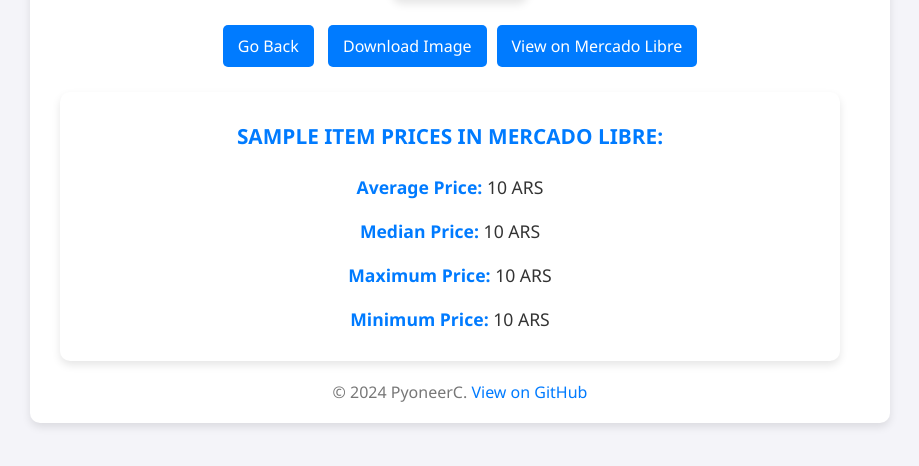
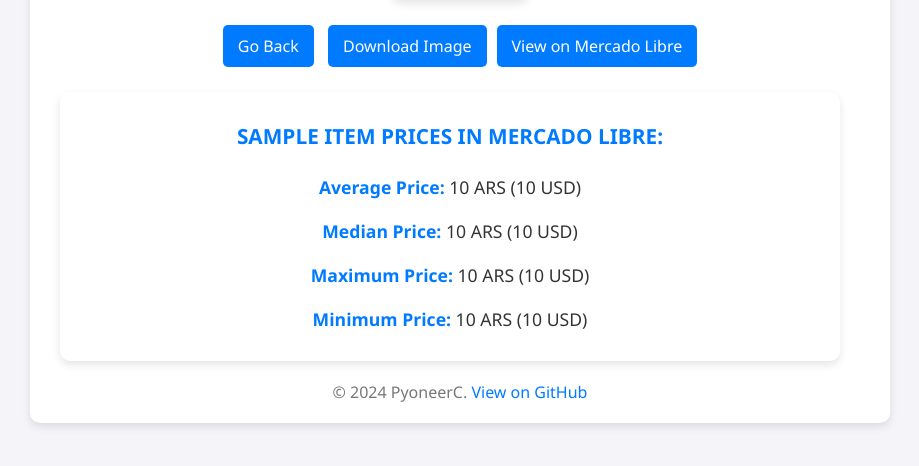
Before and after one commit to pyoneerC/Mercadix, a Flask app: template templates/show_plot.html in a window 1280 px wide. Shown: the part 242-708 px from the top of the page, without its empty margins (180-1099 px from the left). Run offline with Flask 3, Linux system fonts and the light colour scheme; the template is opened without the code that fills it: most values are stand-ins (such as "Sample title", 1, 10 or a date in 2020).

Commit message:
usd prices on showplot.html

```diff
--- a/app.py
+++ b/app.py
@@ -194,8 +194,11 @@ def show_plot():
         item=item,
         number_of_pages=number_of_pages,
         current_date=current_date,
-    )
-
+        avg_price_usd=int(avg_price / float(get_exchange_rate().replace(" ARS", ""))),
+        median_price_usd=int(median_price / float(get_exchange_rate().replace(" ARS", ""))),
+        max_price_usd=int(max_price / float(get_exchange_rate().replace(" ARS", ""))),
+        min_price_usd=int(min_price / float(get_exchange_rate().replace(" ARS", "")),
+    ))
 
 @app.errorhandler(500)
 def internal_server_error():
--- a/templates/show_plot.html
+++ b/templates/show_plot.html
@@ -20,10 +20,10 @@
             </div>
          <div class="stats">
              <p><strong>{{ item | upper }} prices in Mercado Libre:</strong></p>
-            <p><strong>Average Price:</strong> {{ avg_price | format_number }} ARS</p>
-            <p><strong>Median Price:</strong> {{ median_price | format_number }} ARS</p>
-            <p><strong>Maximum Price:</strong> {{ max_price | format_number }} ARS</p>
-            <p><strong>Minimum Price:</strong> {{ min_price | format_number }} ARS</p>
+            <p><strong>Average Price:</strong> {{ avg_price | format_number }} ARS ({{ avg_price_usd | format_number }} USD)</p>
+            <p><strong>Median Price:</strong> {{ median_price | format_number }} ARS ({{ median_price_usd | format_number }} USD)</p>
+            <p><strong>Maximum Price:</strong> {{ max_price | format_number }} ARS ({{ max_price_usd | format_number }} USD)</p>
+            <p><strong>Minimum Price:</strong> {{ min_price | format_number }} ARS ({{ min_price_usd | format_number }} USD)</p>
          </div>
          <div class="footer">
             &copy; 2024 PyoneerC.
```
